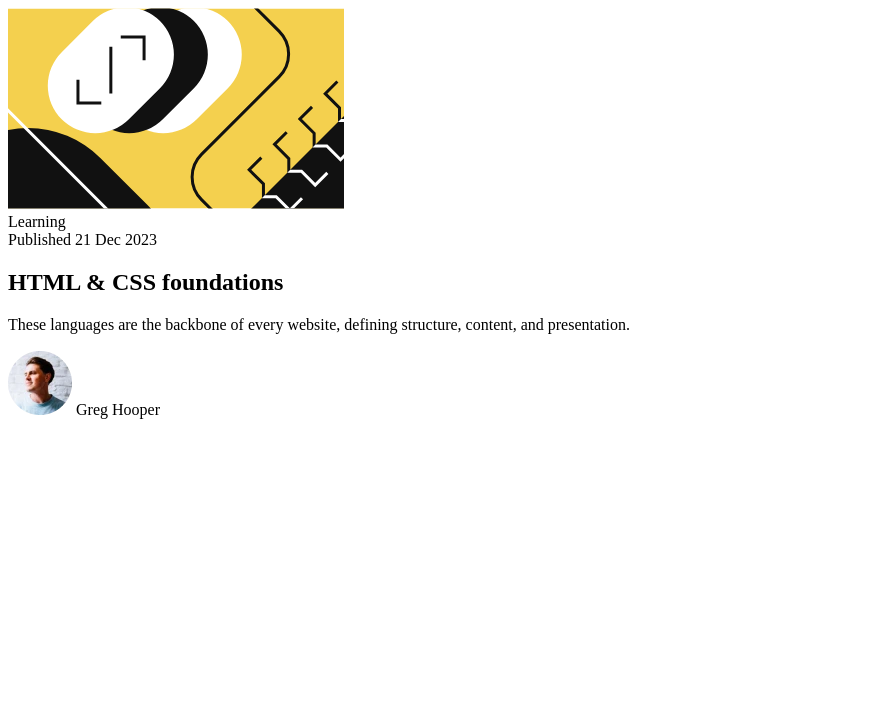
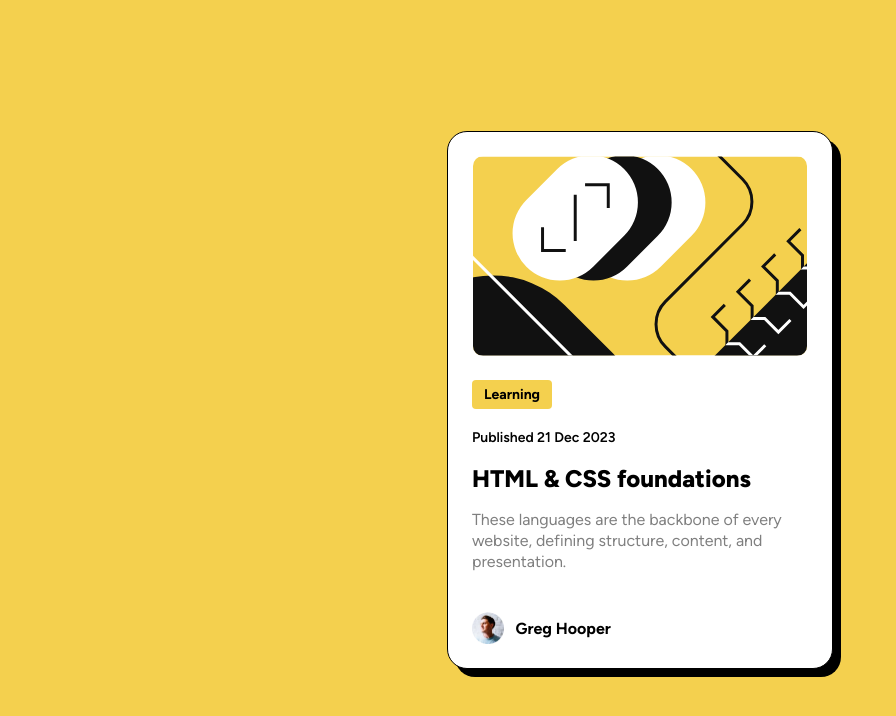
Before and after one commit to Pixelazation/frontend-mentor-solutions, a plain HTML site: page blog-preview-card-main/index.html in a window 1280 px wide. Shown: the whole page, without its empty margins (0-896 px from the left). Drawn offline with Linux system fonts and the light colour scheme.

Commit message:
Initial Solution

```diff
--- a/blog-preview-card-main/index.html
+++ b/blog-preview-card-main/index.html
@@ -18,17 +18,20 @@
 
       <img alt="" src="assets/images/illustration-article.svg">
 
+      <div class="content">
+
         <div class="tags">
-        <div class="learning">Learning</div>
+          <div>Learning</div>
         </div>
 
-      <span class="publish-date">Published 21 Dec 2023</span>
+        <h4 class="publish-date">Published 21 Dec 2023</h4>
 
         <h2>HTML & CSS foundations</h2>
 
         <p>
           These languages are the backbone of every website, defining structure, content, and presentation.
         </p>
+      </div>
 
       <div class="author-info">
         <img alt="" src="assets/images/image-avatar.webp">
--- /dev/null
+++ b/blog-preview-card-main/styles/_typography.scss
@@ -0,0 +1,4 @@
+@font-face {
+    font-family: Figtree;
+    src: url("../assets/fonts/Figtree-VariableFont_wght.ttf");
+}
--- a/blog-preview-card-main/styles/style.scss
+++ b/blog-preview-card-main/styles/style.scss
@@ -0,0 +1,102 @@
+@use "_typography";
+
+$yellow: #F4D04E;
+$grey: #7F7F7F;
+
+body {
+    height: 100vh;
+    margin: 0;
+
+    background-color: $yellow;
+
+    display: flex;
+    justify-content: space-evenly;
+    align-items: center;
+
+    font-family: Figtree;
+}
+
+.panel {
+    max-width: 336px;
+    padding: 24px;
+    border: 1px solid black;
+    border-radius: 20px;
+
+    background-color: white;
+
+    display: flex;
+    flex-direction: column;
+    justify-content: space-between;
+    align-items: center;
+    row-gap: 24px;
+
+    box-shadow: 8px 8px;
+
+    transition: box-shadow 0.1s;
+
+    div {
+        width: 100%;
+    }
+
+    img {
+        max-height: 200px;
+        width: fit-content;
+        border-radius: 10px;
+    }
+
+    .content {
+        font-size: 14px;
+        line-height: 150%;
+
+        .tags {
+            display: flex;
+
+            div {
+                width: fit-content;
+                padding: 4px 12px;
+                border-radius: 4px;
+
+                background-color: $yellow;
+
+                font-weight: bold;
+            }
+        }
+
+        .publish-date {
+            font-weight: 600;
+        }
+
+        h2 {
+            font-size: 24px;
+            font-weight: 800;
+        }
+
+        p {
+            font-size: 16px;
+            color: $grey;
+        }
+    }
+
+    .author-info {
+        height: 32px;
+
+        display: flex;
+        align-items: center;
+        column-gap: 12px;
+
+        font-weight: bold;
+
+        img {
+            height: 100%;
+        }
+    }
+}
+
+.panel:hover {
+    box-shadow: 16px 16px;
+
+    h2:hover {
+        color: $yellow;
+        cursor: pointer;
+    }
+}
```
Also changed, not shown: blog-preview-card-main/design/active-states.jpg (deleted), blog-preview-card-main/design/desktop-design.jpg (deleted), blog-preview-card-main/design/mobile-design.jpg (deleted), blog-preview-card-main/styles/style.css, 1 other file. Lines whose indentation alone changed are shown as unchanged.
